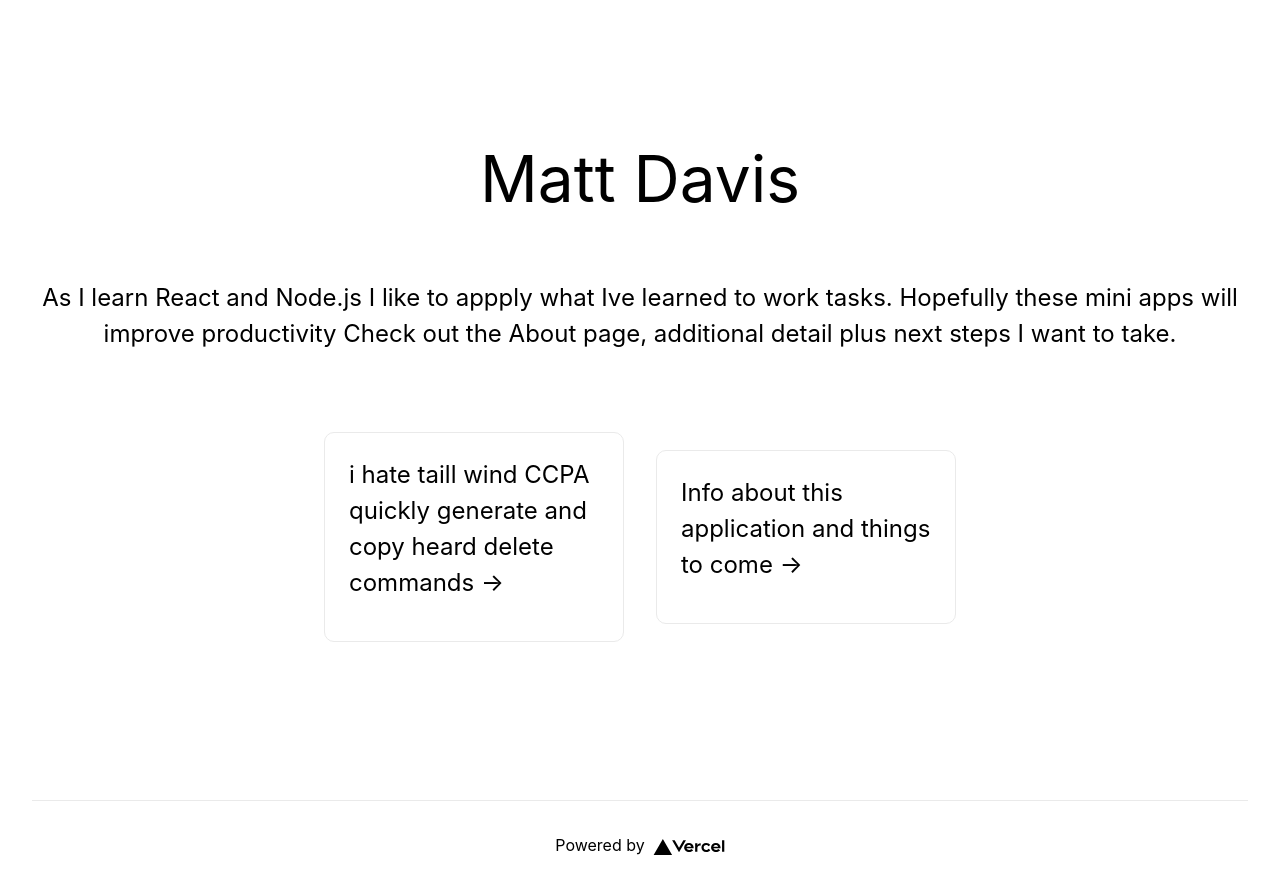
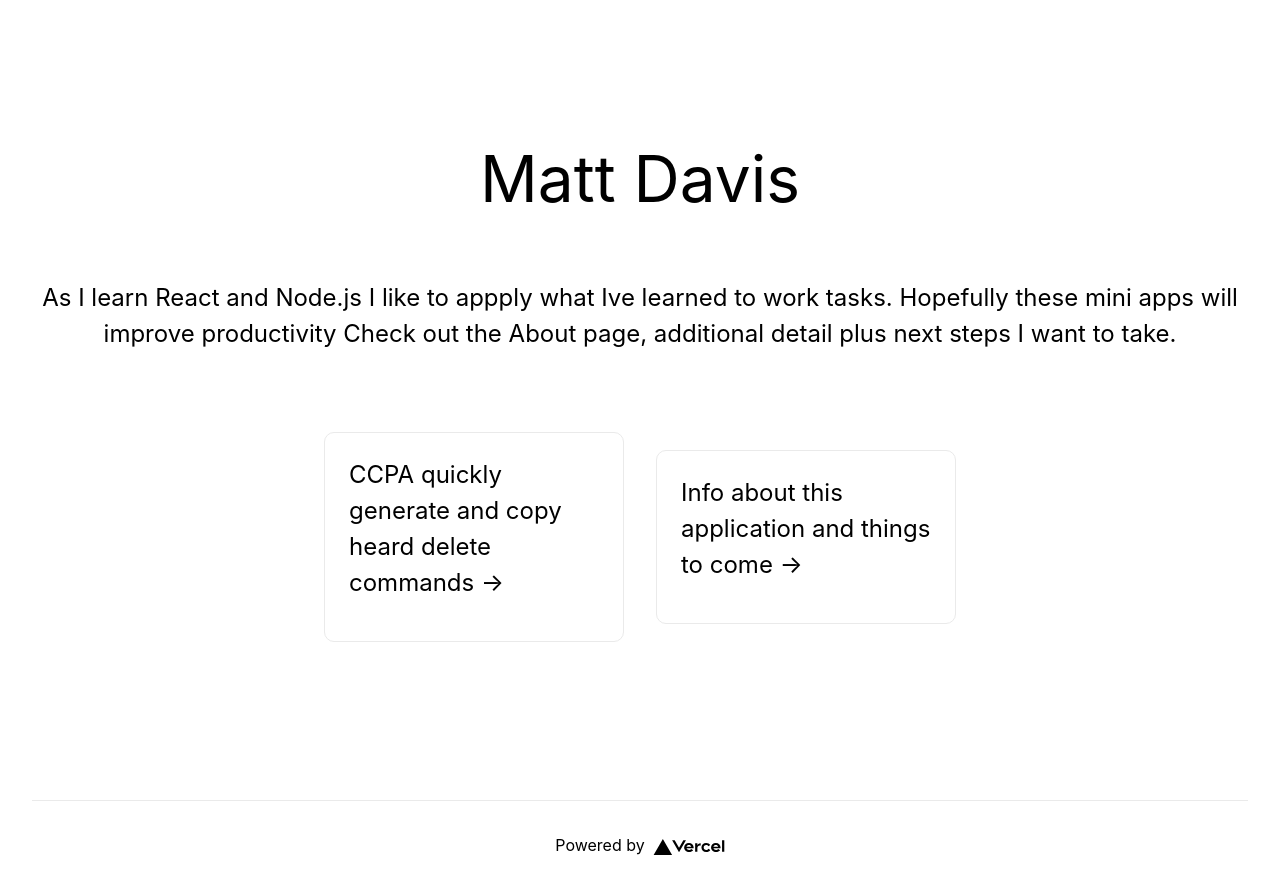
Before and after one commit to matthewdavis18/SupportApp, a Next.js app: page / in a window 1280 px wide. Built offline with nearby package versions, Linux system fonts and the light colour scheme.

Commit message:
clipboard3

```diff
--- a/pages/index.js
+++ b/pages/index.js
@@ -26,7 +26,7 @@ export default function Home() {
         <div className={styles.grid}>
           <div className={styles.card}>
             <Link href="/ccpa">
-              <h2> i hate taill wind CCPA quickly generate and copy heard delete commands &rarr;</h2>
+              <h2> CCPA quickly generate and copy heard delete commands &rarr;</h2>
             </Link>
           </div>
           <div className={styles.card}>
```
